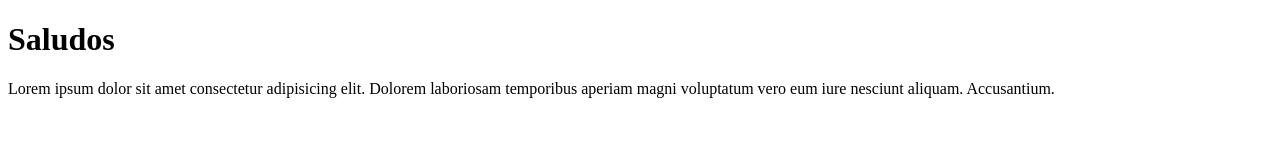
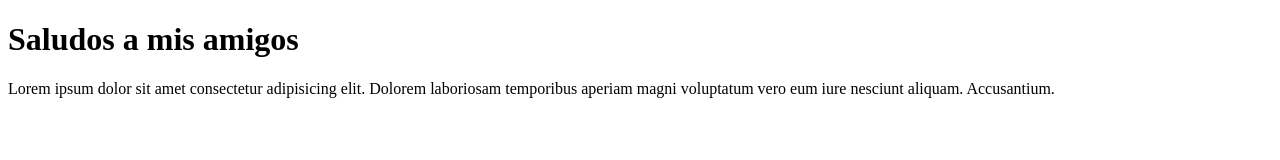
Before and after one commit to jag41l/clase, a plain HTML site: page index.html in a window 1280 px wide. Drawn offline with Linux system fonts and the light colour scheme.

Commit message:
versión final

```diff
--- a/index.html
+++ b/index.html
@@ -7,7 +7,7 @@
     <title>Primera página</title>
 </head>
 <body>
-    <h1>Saludos</h1>
+    <h1>Saludos a mis amigos</h1>
     <p> Lorem ipsum dolor sit amet consectetur adipisicing elit. Dolorem laboriosam temporibus aperiam magni voluptatum vero eum iure nesciunt aliquam. Accusantium.</p>
 </body>
 </html>
```
